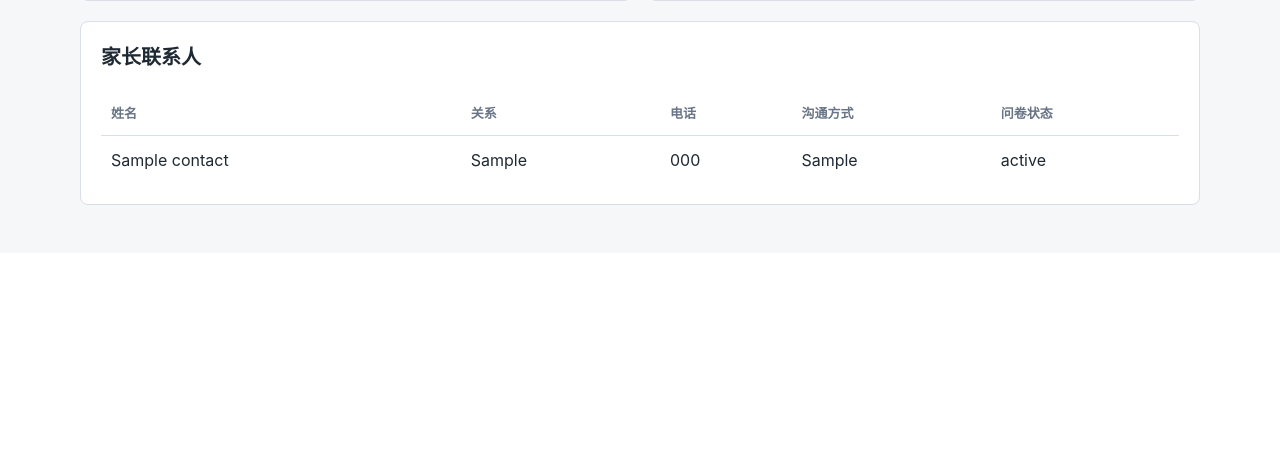
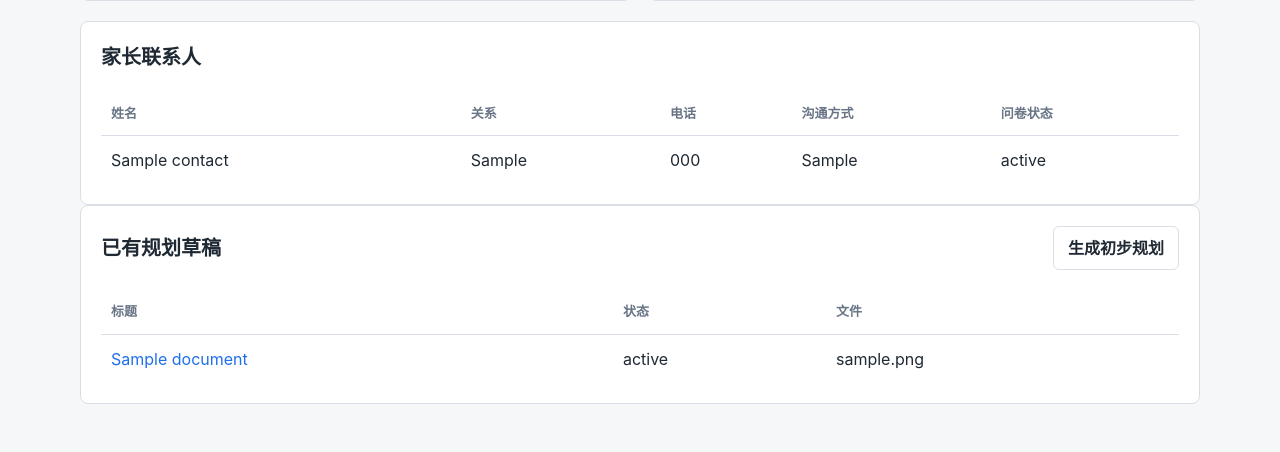
Before and after one commit to yudehai888666-del/fxb-xyqzqgh, a Flask app: page /students/1 in a window 1280 px wide. Shown: the part 681-1133 px from the top of the page. Before the commit the page ends 886 px from the top, so only its background shows below. Run offline with Flask 3, Linux system fonts and the light colour scheme; tables that the repository leaves empty hold one stand-in row (values such as "Sample post").

Commit message:
feat: show planning drafts on student detail

```diff
--- a/app/routes/students.py
+++ b/app/routes/students.py
@@ -44,4 +44,5 @@ def detail(student_id):
         student=student,
         parents=repositories.list_parent_contacts(student_id),
         completion=get_student_completion(student_id),
+        planning_documents=repositories.list_planning_documents(student_id),
     )
--- a/app/templates/students/detail.html
+++ b/app/templates/students/detail.html
@@ -90,4 +90,35 @@
       <p class="empty">暂无家长联系人。</p>
     {% endif %}
   </section>
+
+  <section class="panel" style="animation-delay:0.25s;">
+    <div class="panel-header">
+      <h2>已有规划草稿</h2>
+      <a class="button secondary" href="{{ url_for('planning.generate', student_id=student.id) }}">生成初步规划</a>
+    </div>
+    {% if planning_documents %}
+      <div class="table-wrap">
+        <table>
+          <thead>
+            <tr>
+              <th>标题</th>
+              <th>状态</th>
+              <th>文件</th>
+            </tr>
+          </thead>
+          <tbody>
+            {% for document in planning_documents %}
+              <tr>
+                <td><a href="{{ url_for('planning.detail', student_id=student.id, document_id=document['id']) }}">{{ document["title"] }}</a></td>
+                <td>{{ document["status"] }}</td>
+                <td>{{ document["file_path"] or "未保存" }}</td>
+              </tr>
+            {% endfor %}
+          </tbody>
+        </table>
+      </div>
+    {% else %}
+      <p class="empty" style="padding:16px 0;margin:0;font-size:14px;">暂无规划草稿。</p>
+    {% endif %}
+  </section>
 {% endblock %}
```
Also changed, not shown: tests/test_planning_visibility.py (added, +32 -0 lines).
